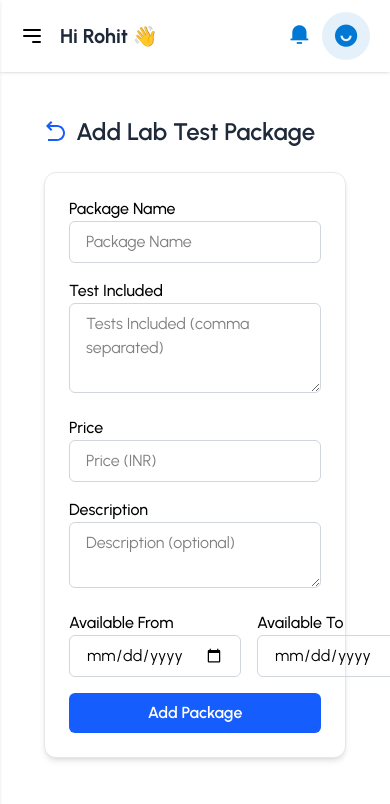
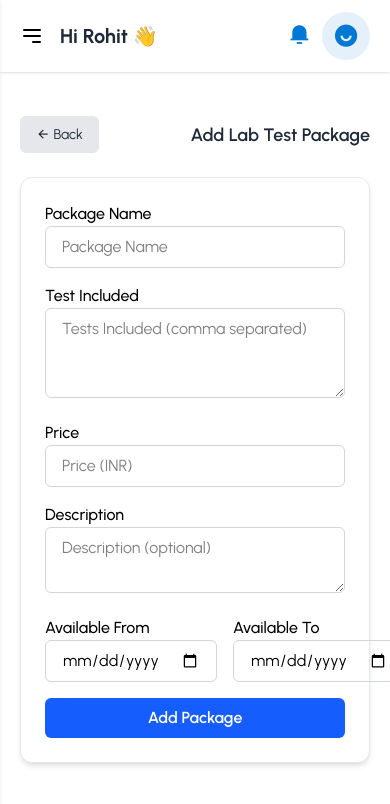
Before and after one commit to Rohit17112003/cancerawareness, a Next.js app: page /lab-management-package in a window 390 px wide. Shown: the top 804 px of the page. Built offline with nearby package versions, Linux system fonts and the light colour scheme.

Commit message:
some currection of package in responsive

```diff
--- a/components/pages/LabManagement/AddLabPackageForm.jsx
+++ b/components/pages/LabManagement/AddLabPackageForm.jsx
@@ -32,15 +32,18 @@ const AddLabPackageForm = () => {
   };
 
   return (
-    <div className="mx-auto max-w-2xl p-6">
-      <div className="mb-6 flex items-center gap-2">
+    <div className="mx-auto md:max-w-xl py-6">
+      <div className="mb-6 flex items-center justify-between gap-2">
         <button
-          onClick={handleBack}
-          className="text-blue-600 hover:text-blue-800"
+          onClick={() => router.back()}
+          className=" cursor-pointer rounded-md bg-gray-200 px-4 py-2 text-sm text-gray-800 hover:bg-gray-300"
         >
-          <RiArrowGoBackLine className="text-2xl" />
+          <span>
+            <i className="ri-arrow-left-line"></i>
+          </span>{" "}
+          Back
         </button>
-        <h2 className="text-2xl font-semibold text-gray-800">
+        <h2 className="md:text-xl text-lg font-semibold text-gray-800">
           Add Lab Test Package
         </h2>
       </div>
```
